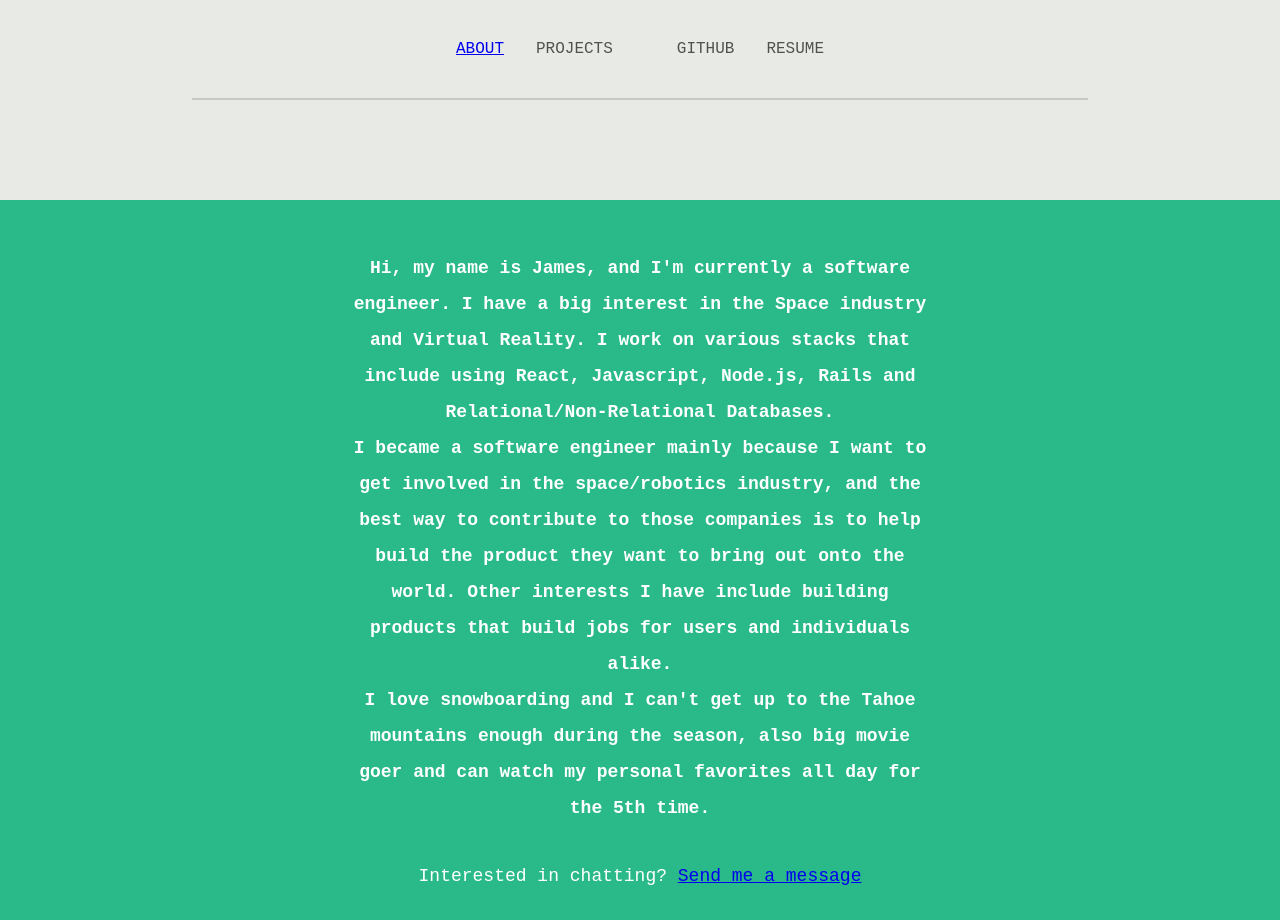
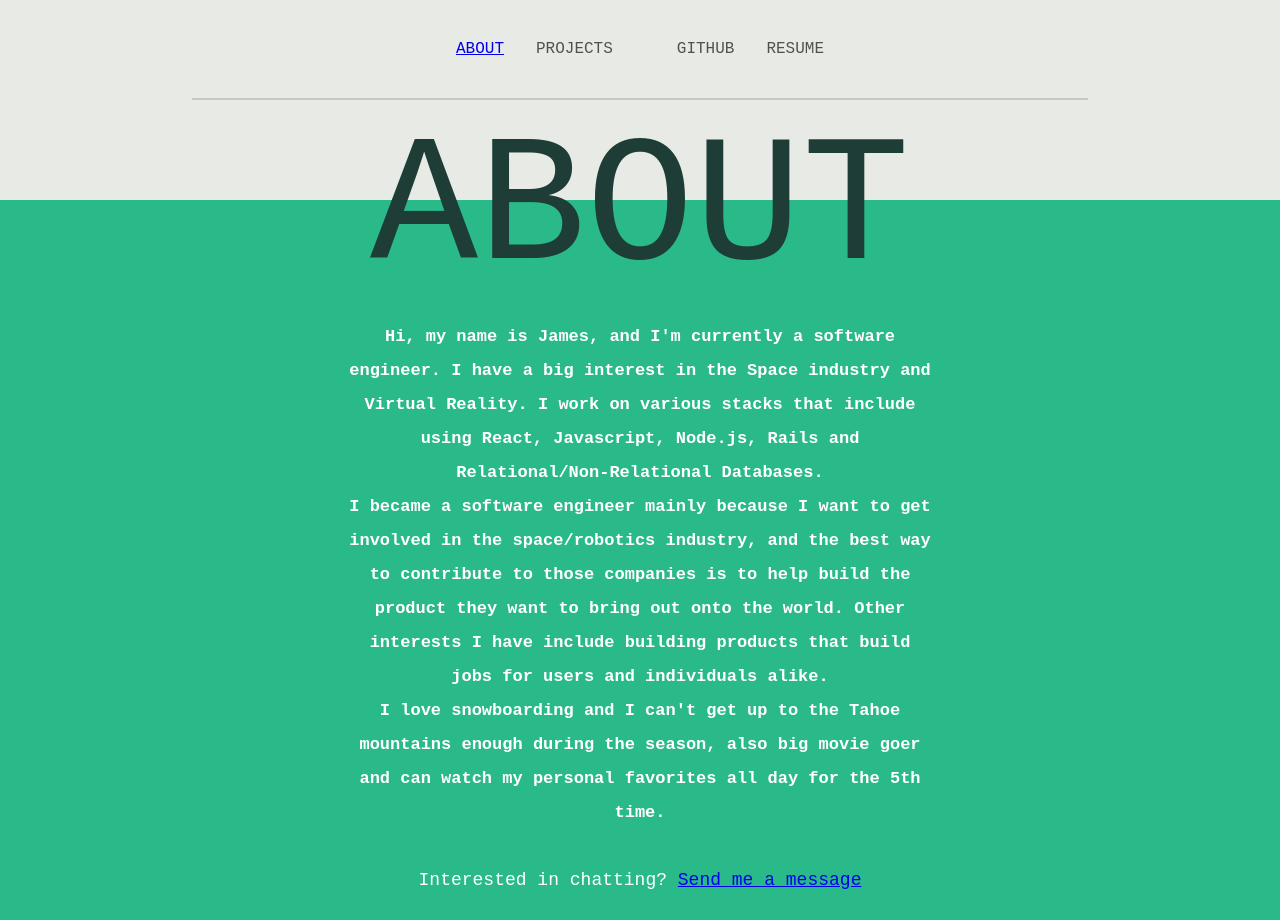
Before and after one commit to jamestouri/personal, a React (Create React App) app: page /#/about in a window 1280 px wide. Built offline with nearby package versions, Linux system fonts and the light colour scheme.

Commit message:
Add project

```diff
--- a/src/components/about.jsx
+++ b/src/components/about.jsx
@@ -1,10 +1,12 @@
 import React from 'react';
 import {Link} from 'react-router-dom';
 import '../stylesheets/about.css';
+import '../App.css';
 
 const AboutPage = () => {
   return (
     <div className="about-me">
+      <h1 className="welcome-text">ABOUT</h1>
       <p className="about-paragraph">Hi, my name is James, and I'm currently a software engineer. I have a big interest in the Space industry and Virtual Reality.
         I work on various stacks that include using React, Javascript, Node.js, Rails and Relational/Non-Relational Databases.
         <br/>I became a software engineer mainly because I want to get involved in the space/robotics industry, and the best way to contribute to those companies is to help
--- a/src/stylesheets/about.css
+++ b/src/stylesheets/about.css
@@ -1,13 +1,13 @@
 .about-me {
   text-align: center;
-  padding-top: 50px;
+  padding-top: 120px;
   padding-left: 27%;
   padding-right: 27%;
 }
 
 .about-paragraph {
   color: white;
-  font-size: 18px;
+  font-size: 17px;
   font-family: monospace;
   line-height: 2;
   font-weight: 550;
--- a/src/stylesheets/splash.css
+++ b/src/stylesheets/splash.css
@@ -8,7 +8,7 @@
 }
 
 .intro {
-  width: 200px;
+  width: 175px;
   text-align: right;
 
 }
@@ -19,8 +19,8 @@
   right: 10%;
   color: white;
   font-family: monospace;
-  font-size: 24px;
-  font-weight: bold;
+  font-size: 20px;
+  font-weight: 400;
 }
 
 .link-to-about {
```
